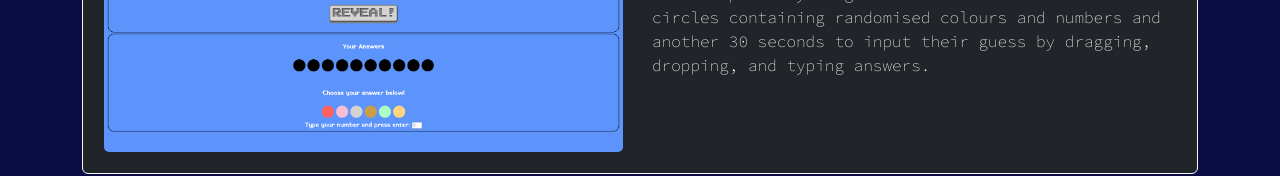
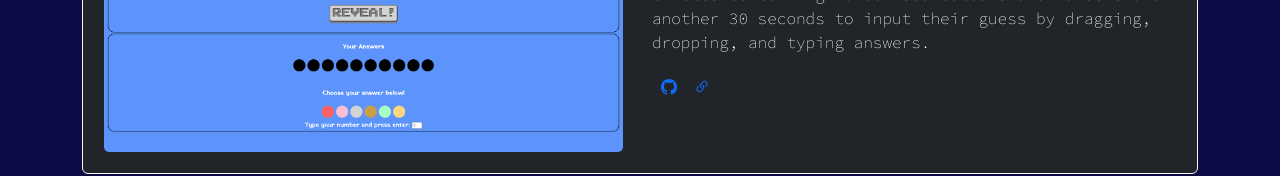
Before and after one commit to azheem-rahman/Portfolio, a React (Create React App) app: page / in a window 1280 px wide. Shown: the part 3418-3594 px from the top of the page. Built offline with nearby package versions, Linux system fonts and the light colour scheme.

Commit message:
added github and website link for Colour-Pop card

```diff
--- a/src/components/Portfolio.js
+++ b/src/components/Portfolio.js
@@ -3,6 +3,8 @@
 
 import BuyHDBLoginPage from "../assets/BuyHDBLoginPage.jpg";
 import BuyHDBSearchPage from "../assets/BuyHDBSearchPage.jpg";
+
+import IRRLoginPage from "../assets/IRRLoginPage.jpg";
 
 import ColourPopScreenshot from "../assets/ColourPopScreenshot.jpg";
 
@@ -140,6 +142,41 @@
                       another 30 seconds to input their guess by dragging,
                       dropping, and typing answers.
                     </Card.Text>
+                    <ButtonGroup size="sm">
+                      {/* github icon link */}
+                      <Button
+                        variant="link"
+                        href="https://github.com/azheem-rahman/Colour-Pop"
+                      >
+                        <svg
+                          xmlns="http://www.w3.org/2000/svg"
+                          width="16"
+                          height="16"
+                          fill="currentColor"
+                          className="bi bi-github"
+                          viewBox="0 0 16 16"
+                        >
+                          <path d="M8 0C3.58 0 0 3.58 0 8c0 3.54 2.29 6.53 5.47 7.59.4.07.55-.17.55-.38 0-.19-.01-.82-.01-1.49-2.01.37-2.53-.49-2.69-.94-.09-.23-.48-.94-.82-1.13-.28-.15-.68-.52-.01-.53.63-.01 1.08.58 1.23.82.72 1.21 1.87.87 2.33.66.07-.52.28-.87.51-1.07-1.78-.2-3.64-.89-3.64-3.95 0-.87.31-1.59.82-2.15-.08-.2-.36-1.02.08-2.12 0 0 .67-.21 2.2.82.64-.18 1.32-.27 2-.27.68 0 1.36.09 2 .27 1.53-1.04 2.2-.82 2.2-.82.44 1.1.16 1.92.08 2.12.51.56.82 1.27.82 2.15 0 3.07-1.87 3.75-3.65 3.95.29.25.54.73.54 1.48 0 1.07-.01 1.93-.01 2.2 0 .21.15.46.55.38A8.012 8.012 0 0 0 16 8c0-4.42-3.58-8-8-8z" />
+                        </svg>
+                      </Button>
+                      {/* website icon link */}
+                      <Button
+                        variant="link"
+                        href="https://azheem-rahman.github.io/Colour-Pop/"
+                      >
+                        <svg
+                          xmlns="http://www.w3.org/2000/svg"
+                          width="16"
+                          height="16"
+                          fill="currentColor"
+                          className="bi bi-link-45deg"
+                          viewBox="0 0 16 16"
+                        >
+                          <path d="M4.715 6.542 3.343 7.914a3 3 0 1 0 4.243 4.243l1.828-1.829A3 3 0 0 0 8.586 5.5L8 6.086a1.002 1.002 0 0 0-.154.199 2 2 0 0 1 .861 3.337L6.88 11.45a2 2 0 1 1-2.83-2.83l.793-.792a4.018 4.018 0 0 1-.128-1.287z" />
+                          <path d="M6.586 4.672A3 3 0 0 0 7.414 9.5l.775-.776a2 2 0 0 1-.896-3.346L9.12 3.55a2 2 0 1 1 2.83 2.83l-.793.792c.112.42.155.855.128 1.287l1.372-1.372a3 3 0 1 0-4.243-4.243L6.586 4.672z" />
+                        </svg>
+                      </Button>
+                    </ButtonGroup>
                   </div>
                 </div>
               </Card.Body>
```
